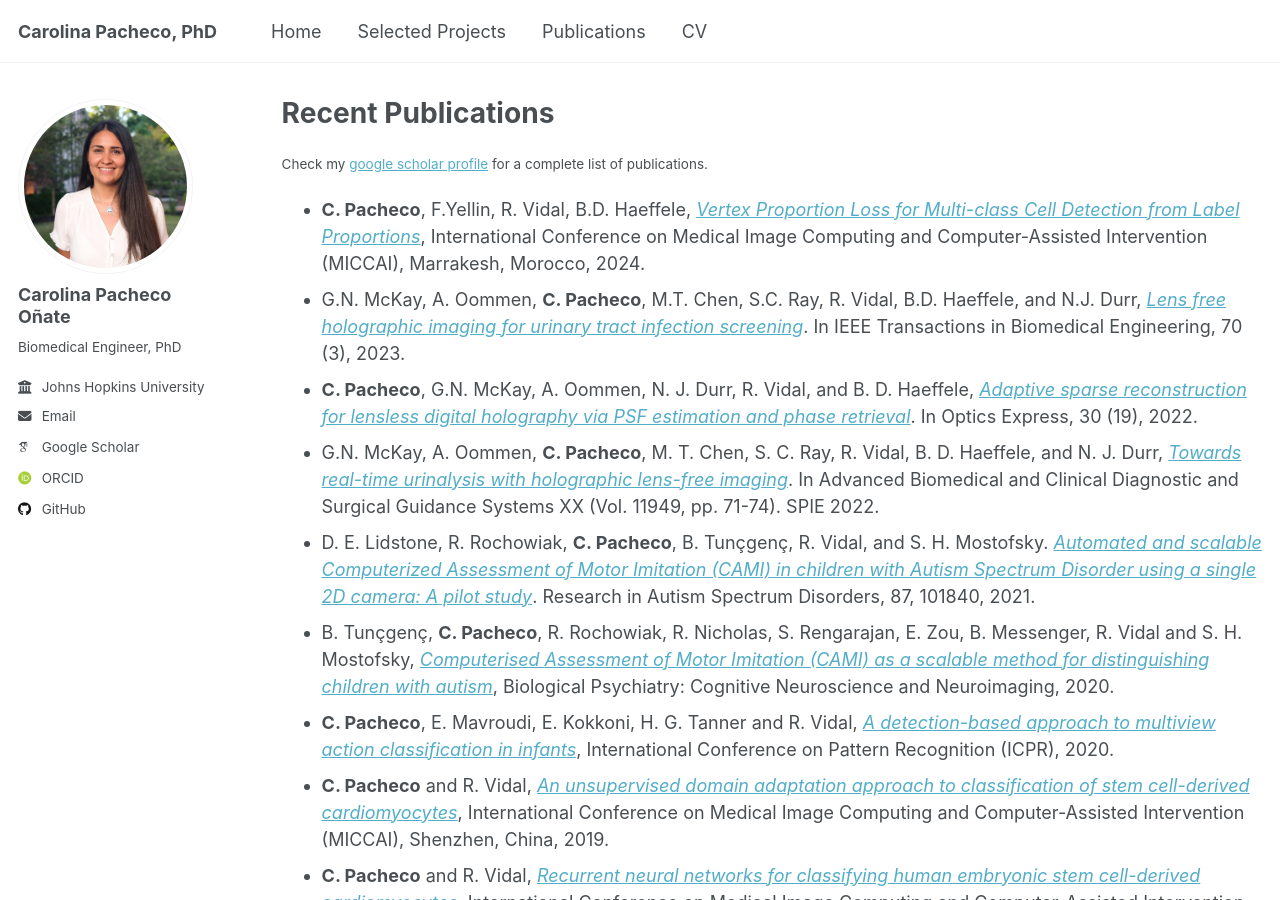
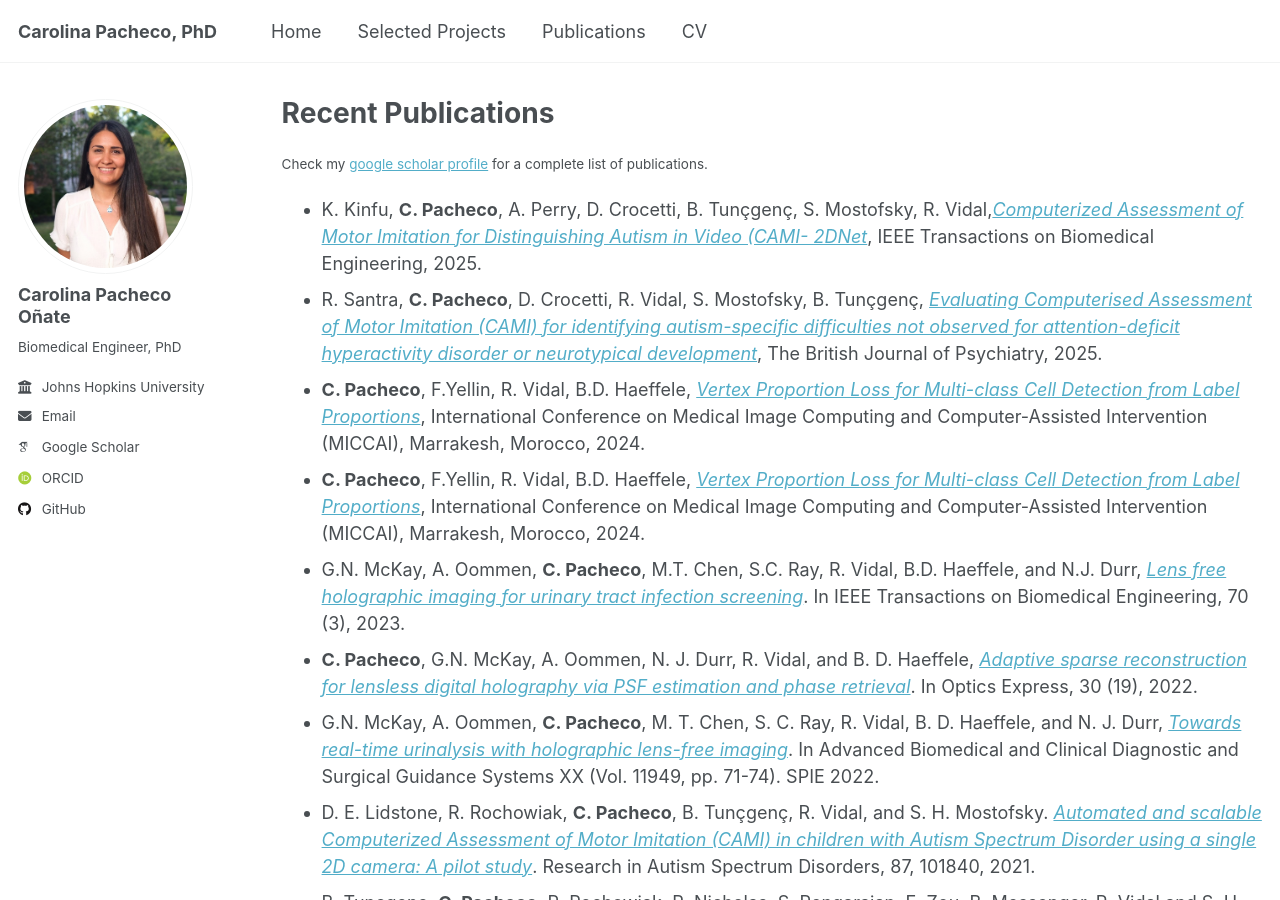
Before and after one commit to carolina-pacheco/carolina-pacheco.github.io, a Jekyll site: the page built from _pages/publications.md, in a window 1280 px wide and 900 px high. Built offline with Jekyll 4.4.1, drawn with Linux system fonts in a browser that asks for light colours; some web fonts are replaced; a script that is not in the unit is left out.

Commit message:
Update publications.md

```diff
--- a/_pages/publications.md
+++ b/_pages/publications.md
@@ -5,9 +5,13 @@ permalink: /publications/
 author_profile: true
 ---
 <sub> Check my [google scholar profile](https://scholar.google.com/citations?user=OJSAJYIAAAAJ) for a complete list of publications. <sub>
-
+- K. Kinfu, **C. Pacheco**, A. Perry, D. Crocetti, B. Tunçgenç, S. Mostofsky, R. Vidal,[*Computerized Assessment of Motor Imitation for Distinguishing Autism in Video (CAMI-
+2DNet*](https://ieeexplore.ieee.org/abstract/document/11269933), IEEE Transactions on Biomedical Engineering, 2025.
+- R. Santra, **C. Pacheco**, D. Crocetti, R. Vidal, S. Mostofsky, B. Tunçgenç, [*Evaluating Computerised Assessment of Motor Imitation (CAMI) for identifying autism-specific difficulties not observed for attention-deficit hyperactivity disorder or neurotypical development*](https://pubmed.ncbi.nlm.nih.gov/39871516/), The British
+Journal of Psychiatry, 2025.
 - **C. Pacheco**, F.Yellin, R. Vidal, B.D. Haeffele, [*Vertex Proportion Loss for Multi-class Cell Detection from Label Proportions*](https://link.springer.com/chapter/10.1007/978-3-031-72390-2_35), International Conference on Medical Image Computing and Computer-Assisted Intervention (MICCAI), Marrakesh, Morocco, 2024.
-- G.N. McKay, A. Oommen, **C. Pacheco**, M.T. Chen, S.C. Ray, R. Vidal, B.D. Haeffele, and N.J. Durr, [*Lens free holographic imaging for urinary tract infection screening*](https://ieeexplore.ieee.org/abstract/document/9896942). In IEEE Transactions in Biomedical Engineering, 70 (3), 2023.
+- **C. Pacheco**, F.Yellin, R. Vidal, B.D. Haeffele, [*Vertex Proportion Loss for Multi-class Cell Detection from Label Proportions*](https://link.springer.com/chapter/10.1007/978-3-031-72390-2_35), International Conference on Medical Image Computing and Computer-Assisted Intervention (MICCAI), Marrakesh, Morocco, 2024.
+- G.N. McKay, A. Oommen, **C. Pacheco**, M.T. Chen, S.C. Ray, R. Vidal, B.D. Haeffele, and N.J. Durr, [*Lens free holographic imaging for urinary tract infection screening*](https://ieeexplore.ieee.org/abstract/document/9896942). In IEEE Transactions on Biomedical Engineering, 70 (3), 2023.
 - **C. Pacheco**, G.N. McKay, A. Oommen, N. J. Durr, R. Vidal, and B. D. Haeffele, [*Adaptive sparse reconstruction for lensless digital holography via PSF estimation and phase retrieval*](https://doi.org/10.1364/OE.458360). In Optics Express, 30 (19), 2022.
 - G.N. McKay, A. Oommen, **C. Pacheco**, M. T. Chen, S. C. Ray, R. Vidal, B. D. Haeffele, and N. J. Durr, [*Towards real-time urinalysis with holographic lens-free imaging*](https://doi.org/10.1117/12.2609677). In Advanced Biomedical and Clinical Diagnostic and Surgical Guidance Systems XX (Vol. 11949, pp. 71-74). SPIE 2022.
 - D. E. Lidstone, R. Rochowiak, **C. Pacheco**, B. Tunçgenç, R. Vidal, and S. H. Mostofsky. [*Automated and scalable Computerized Assessment of Motor Imitation (CAMI) in children with Autism Spectrum Disorder using a single 2D camera: A pilot study*](https://doi.org/10.1016/j.rasd.2021.101840). Research in Autism Spectrum Disorders, 87, 101840, 2021.
```
